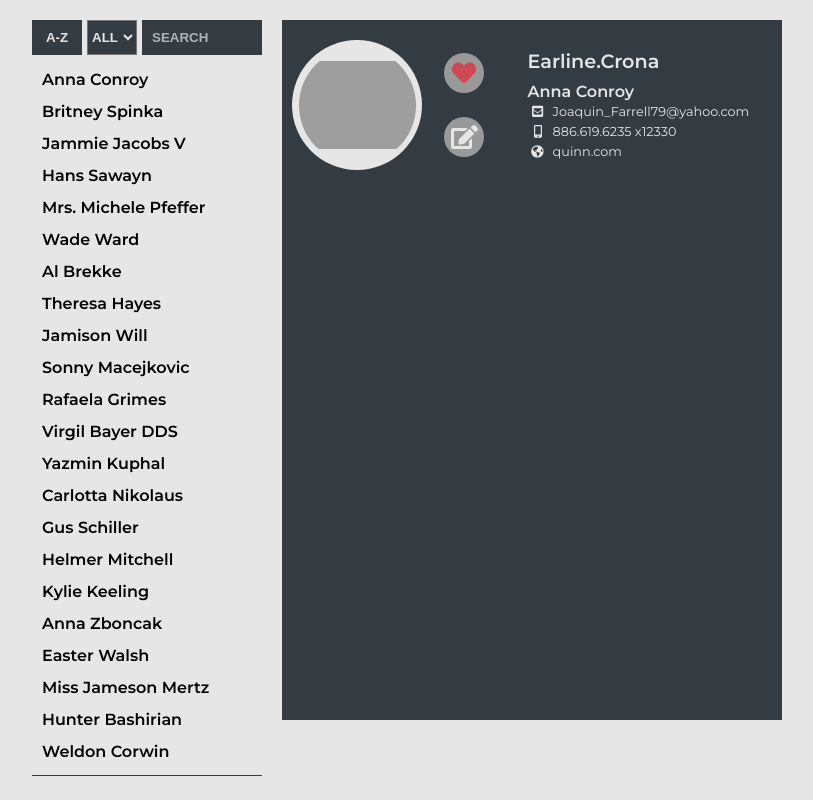
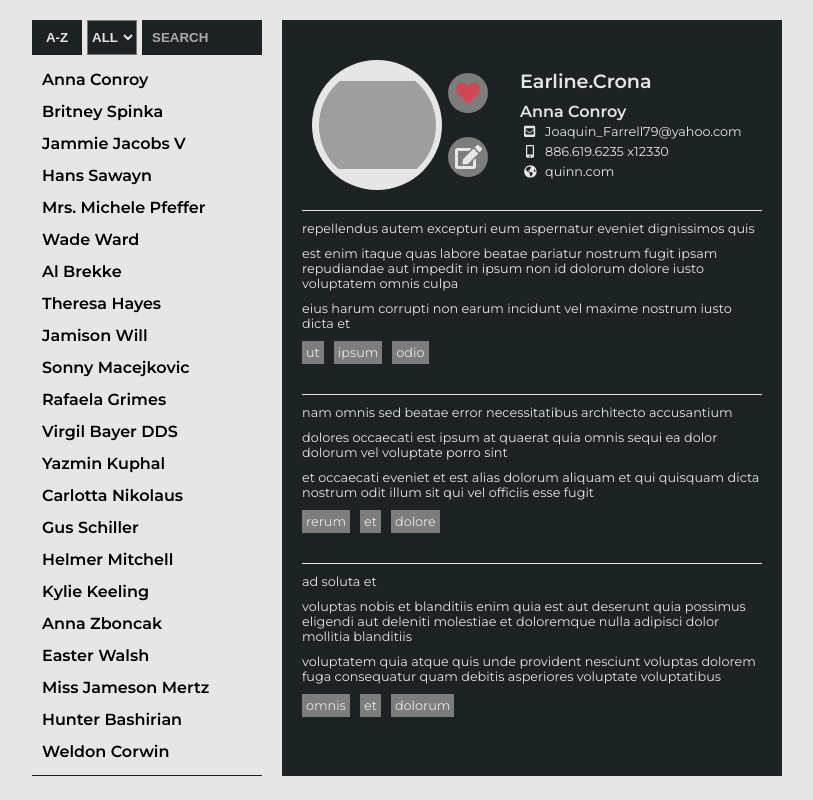
Before and after one commit to AdiKub/test-contacts, a React (Create React App) app: page / in a window 1280 px wide. Shown: the whole page, without its empty margins (18-831 px from the left). Built offline with nearby package versions, Linux system fonts and the light colour scheme; grey boxes are pictures that could not be loaded.

Commit message:
finished DetailContacs

```diff
--- a/src/assets/styles/_variables.scss
+++ b/src/assets/styles/_variables.scss
@@ -1,3 +1,3 @@
-$mainDark: #343C42;
+$mainDark: rgb(29, 34, 37);
 $mainLight: #E6E6E6;
-$gray: #999999;
+$gray: #7e7d7d;
--- a/src/components/ContactInfo/styles.scss
+++ b/src/components/ContactInfo/styles.scss
@@ -5,7 +5,7 @@
   display: flex;
   flex-direction: column;
   height: 100%;
-  width: 53%;
+  width: 55%;
   padding: 10px;
   justify-content: space-evenly;
   color: $mainLight;
--- a/src/components/ContactPost/index.js
+++ b/src/components/ContactPost/index.js
@@ -4,13 +4,27 @@ import React from 'react';
 
 import './styles.scss';
 
-const ContactPost = () => {
+const ContactPost = (props) => {
+  const { contacts } = props
 
   return (
-    <div>
-
-    </div>
-  );
+    <>
+      {contacts[0].posts.map((post, index)=>
+        <div key={post.sentence+index} className='contact-post'>
+          <p className='contact-post__text'>{post.sentence}</p>
+          <p className='contact-post__text'>{post.sentences}</p>
+          <p className='contact-post__text'>{post.paragraph}</p>
+          <div className='contact-post-tags'>
+            {post.words.map((tag, index)=>
+              <div key={tag+index} className='contact-post-tags__tag'>
+                  {tag}
+              </div>
+            )}
+          </div>
+        </div>
+      )}
+    </>
+  )
 }
 
 export default ContactPost;
--- a/src/components/ContactPost/styles.scss
+++ b/src/components/ContactPost/styles.scss
@@ -1,2 +1,32 @@
 @import '../../assets/styles/mixins';
 @import '../../assets/styles/variables';
+
+.contact-post {
+  display: flex;
+  flex-direction: column;
+  margin-bottom: 30px;
+  border-top: 1px solid $mainLight;
+  padding-top: 10px;
+
+  &__text {
+    margin-bottom: 10px;
+    font-size: 0.8em;
+    color: $mainLight;
+  }
+
+  &-tags {
+    display: flex;
+
+    &__tag {
+      color: $mainLight;
+      padding: 4px;
+      background-color: $gray;
+      margin-right: 10px;
+      font-size: 0.8em;
+      &:hover {
+        cursor: pointer;
+      }
+    }
+  }
+
+}
--- a/src/components/DetailContact/styles.scss
+++ b/src/components/DetailContact/styles.scss
@@ -3,6 +3,7 @@
 
 .detail-contact-container {
   width: 500px;
-  height: 700px;
+  height: auto;
+  padding: 20px;
   background-color: $mainDark;
 }
```
